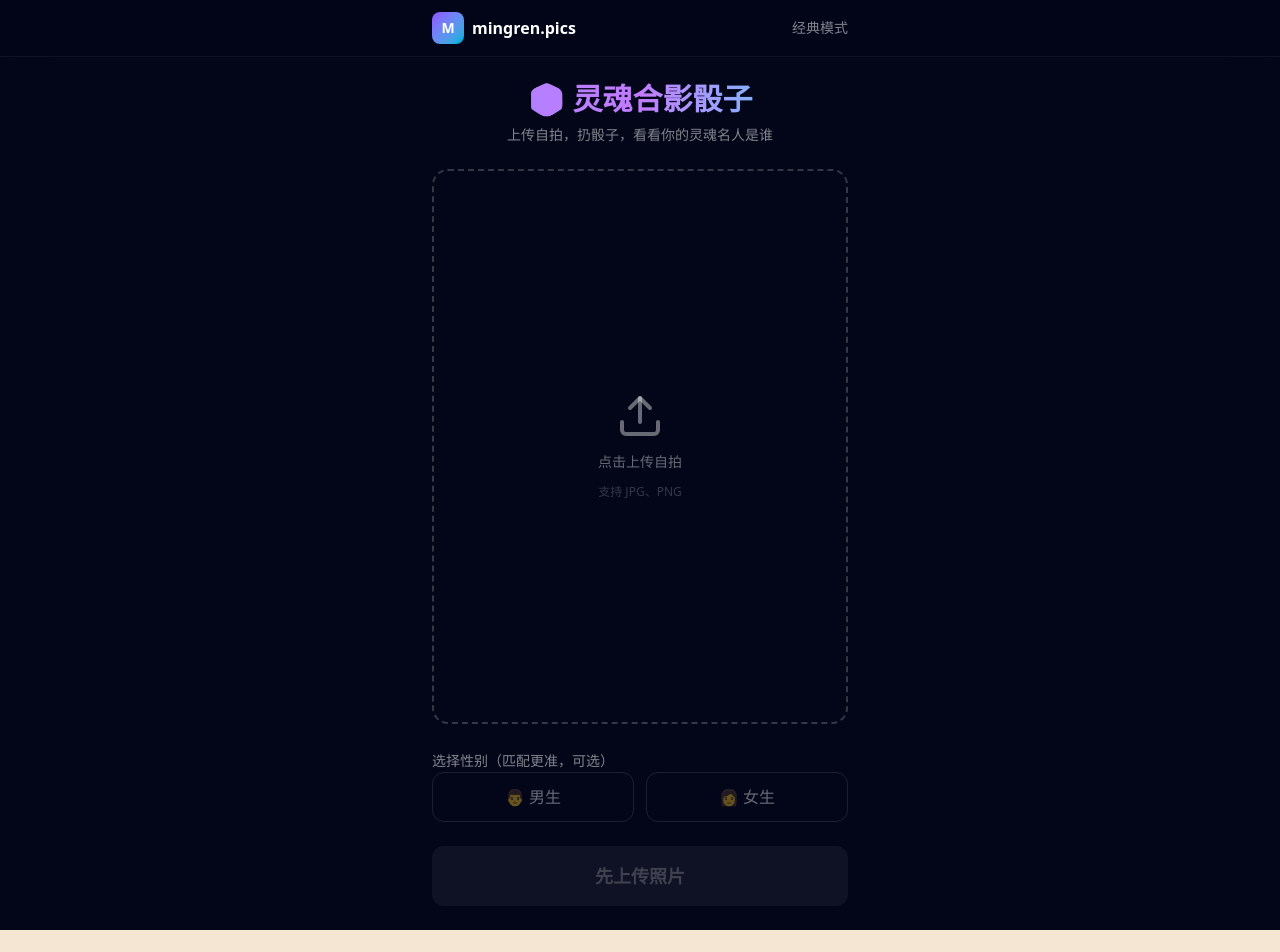
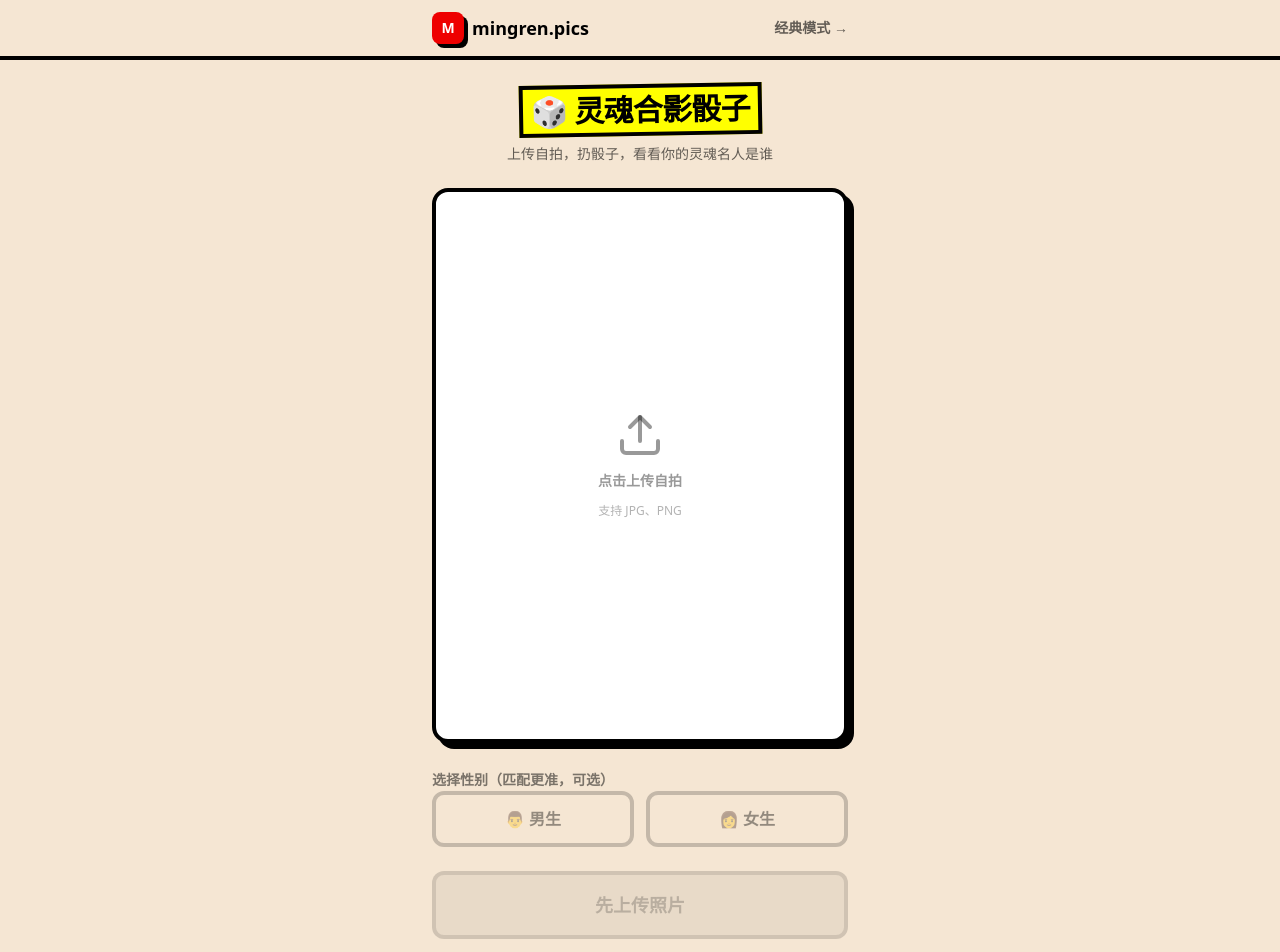
Before and after one commit to KevPH2026/mingren-pics, a Next.js app: page /soul in a window 1280 px wide. Shown: the top 952 px of the page. Before the commit the page ends 930 px from the top, so only its background shows below. Built offline with nearby package versions, Linux system fonts and the light colour scheme.

Commit message:
style: 灵魂合影页面风格统一为Pop Art漫画风
- 背景色改为 #f5e6d3 暖米色
- 按钮使用漫画红/黄/青配色
- 黑色粗边框 + 硬阴影（comic-shadow）
- 分享卡片改为Pop Art风格
- 骰子改为彩色漫画配色

```diff
--- a/src/app/soul/page.tsx
+++ b/src/app/soul/page.tsx
@@ -223,7 +223,7 @@ function Dice3D({ isRolling, matchedCeleb }: { isRolling: boolean; matchedCeleb:
         {[0, 1, 2, 3, 4, 5].map((face) => (
           <div
             key={face}
-            className="absolute w-32 h-32 rounded-2xl flex items-center justify-center text-4xl"
+            className="absolute w-32 h-32 rounded-2xl flex items-center justify-center text-4xl border-4 border-black"
             style={{
               backfaceVisibility: "hidden",
               transform: [
@@ -234,8 +234,8 @@ function Dice3D({ isRolling, matchedCeleb }: { isRolling: boolean; matchedCeleb:
                 "rotateX(90deg) translateZ(64px)",
                 "rotateX(-90deg) translateZ(64px)",
               ][face],
-              background: "linear-gradient(135deg, #667eea 0%, #764ba2 100%)",
-              boxShadow: "inset 0 0 20px rgba(255,255,255,0.2)",
+              background: ["#e00", "#ff0", "#0cf", "#0f0", "#f5e6d3", "#fff"][face],
+              boxShadow: "6px 6px 0 #000",
             }}
           >
             {isRolling ? (
@@ -243,7 +243,7 @@ function Dice3D({ isRolling, matchedCeleb }: { isRolling: boolean; matchedCeleb:
             ) : matchedCeleb ? (
               <span className="text-5xl">{matchedCeleb.avatarUrl}</span>
             ) : (
-              <Dice5 className="w-12 h-12 text-white" />
+              <Dice5 className="w-12 h-12 text-black" />
             )}
           </div>
         ))}
@@ -269,47 +269,44 @@ function ShareCard({
   return (
     <div
       id="share-card"
-      className="relative w-[375px] bg-gradient-to-b from-slate-900 via-purple-900 to-slate-900 rounded-3xl overflow-hidden"
+      className="relative w-[375px] bg-[#f5e6d3] rounded-3xl overflow-hidden border-4 border-black comic-shadow"
       style={{ aspectRatio: "9/16" }}
     >
-      {/* 背景装饰 */}
-      <div className="absolute inset-0 opacity-20">
-        <div className="absolute top-20 left-10 w-32 h-32 bg-purple-500 rounded-full blur-3xl" />
-        <div className="absolute bottom-40 right-10 w-40 h-40 bg-cyan-500 rounded-full blur-3xl" />
-      </div>
+      {/* 背景装饰 - 半调网点 */}
+      <div className="absolute inset-0 halftone opacity-10" />
 
       {/* 顶部品牌 */}
       <div className="relative pt-6 px-5 flex items-center gap-2">
-        <div className="w-8 h-8 rounded-lg bg-gradient-to-br from-violet-500 to-cyan-500 flex items-center justify-center text-white font-bold text-sm">
+        <div className="w-8 h-8 rounded-lg bg-[#e00] flex items-center justify-center text-white font-bold text-sm comic-shadow-sm">
           M
         </div>
-        <span className="text-white/80 text-sm font-medium">mingren.pics</span>
-        <span className="ml-auto text-white/40 text-xs">灵魂合影</span>
+        <span className="text-black/80 text-sm font-black">mingren.pics</span>
+        <span className="ml-auto text-black/40 text-xs font-bold">灵魂合影</span>
       </div>
 
       {/* 主图区域 */}
-      <div className="relative mt-4 mx-4 rounded-2xl overflow-hidden bg-slate-800/50" style={{ aspectRatio: "1/1" }}>
+      <div className="relative mt-4 mx-4 rounded-2xl overflow-hidden bg-white border-4 border-black comic-shadow-sm" style={{ aspectRatio: "1/1" }}>
         {generatedImage ? (
           <Image src={generatedImage} alt="灵魂合影" fill className="object-cover" />
         ) : (
-          <div className="w-full h-full flex items-center justify-center">
+          <div className="w-full h-full flex items-center justify-center bg-white">
             <div className="text-center">
               <div className="text-6xl mb-2">{celeb.avatarUrl}</div>
-              <div className="text-white/60 text-sm">{celeb.name}</div>
+              <div className="text-black/60 text-sm font-bold">{celeb.name}</div>
             </div>
           </div>
         )}
 
         {/* 用户小头像角标 */}
-        <div className="absolute bottom-3 right-3 w-14 h-14 rounded-full border-2 border-white/30 overflow-hidden shadow-lg">
+        <div className="absolute bottom-3 right-3 w-14 h-14 rounded-full border-4 border-black overflow-hidden shadow-lg bg-white">
           <Image src={userPhoto} alt="我" fill className="object-cover" />
         </div>
       </div>
 
       {/* 文案区域 */}
       <div className="relative mt-4 px-5">
-        <div className="bg-white/5 backdrop-blur-sm rounded-xl p-4 border border-white/10">
-          <p className="text-white text-base leading-relaxed font-medium">
+        <div className="bg-white rounded-xl p-4 border-4 border-black comic-shadow-sm">
+          <p className="text-black text-base leading-relaxed font-black">
             {caption}
           </p>
         </div>
@@ -319,23 +316,23 @@ function ShareCard({
       <div className="relative mt-3 px-5 flex items-center gap-3">
         <div className="text-3xl">{celeb.avatarUrl}</div>
         <div>
-          <div className="text-white font-semibold">{celeb.name}</div>
-          <div className="text-white/50 text-xs">{celeb.tags.join(" · ")}</div>
+          <div className="text-black font-black">{celeb.name}</div>
+          <div className="text-black/50 text-xs font-bold">{celeb.tags.join(" · ")}</div>
         </div>
       </div>
 
       {/* 底部 CTA */}
       <div className="absolute bottom-0 left-0 right-0 p-5">
-        <div className="bg-white/10 backdrop-blur-md rounded-xl p-4 border border-white/20">
+        <div className="bg-white rounded-xl p-4 border-4 border-black comic-shadow-sm">
           <div className="flex items-center gap-3">
             {/* 真实二维码 */}
             {qrDataUrl ? (
-              <div className="w-16 h-16 rounded-lg overflow-hidden shrink-0">
+              <div className="w-16 h-16 rounded-lg overflow-hidden shrink-0 border-2 border-black">
                 <Image src={qrDataUrl} alt="扫码访问" width={64} height={64} />
               </div>
             ) : (
-              <div className="w-16 h-16 bg-white rounded-lg flex items-center justify-center shrink-0">
-                <div className="text-slate-900 text-xs text-center leading-tight">
+              <div className="w-16 h-16 bg-[#ff0] rounded-lg flex items-center justify-center shrink-0 border-4 border-black comic-shadow-sm">
+                <div className="text-black text-xs text-center leading-tight font-bold">
                   扫码
                   <br />
                   测测你的
@@ -345,8 +342,8 @@ function ShareCard({
               </div>
             )}
             <div className="flex-1">
-              <div className="text-white font-semibold text-sm">测测你的灵魂名人是谁</div>
-              <div className="text-white/50 text-xs mt-0.5">上传自拍，扔骰子匹配</div>
+              <div className="text-black font-black text-sm">测测你的灵魂名人是谁</div>
+              <div className="text-black/50 text-xs mt-0.5 font-medium">上传自拍，扔骰子匹配</div>
             </div>
           </div>
         </div>
@@ -470,18 +467,18 @@ export default function SoulPage() {
   }, [caption]);
 
   return (
-    <div className="min-h-screen bg-slate-950 text-white">
+    <div className="min-h-screen bg-[#f5e6d3] text-black">
       {/* 顶部导航 */}
-      <header className="sticky top-0 z-50 bg-slate-950/80 backdrop-blur-xl border-b border-white/5">
+      <header className="sticky top-0 z-50 bg-[#f5e6d3]/90 backdrop-blur-xl border-b-4 border-black">
         <div className="max-w-md mx-auto px-4 h-14 flex items-center justify-between">
           <div className="flex items-center gap-2">
-            <div className="w-8 h-8 rounded-lg bg-gradient-to-br from-violet-500 to-cyan-500 flex items-center justify-center text-white font-bold text-sm">
+            <div className="w-8 h-8 rounded-lg bg-[#e00] flex items-center justify-center text-white font-bold text-sm comic-shadow-sm">
               M
             </div>
-            <span className="font-semibold">mingren.pics</span>
+            <span className="font-bold text-lg">mingren.pics</span>
           </div>
-          <a href="/" className="text-sm text-white/50 hover:text-white transition-colors">
-            经典模式
+          <a href="/" className="text-sm font-bold text-black/60 hover:text-black transition-colors">
+            经典模式 →
           </a>
         </div>
       </header>
@@ -499,15 +496,15 @@ export default function SoulPage() {
             >
               {/* 标题 */}
               <div className="text-center space-y-2">
-                <h1 className="text-3xl font-bold bg-gradient-to-r from-violet-400 via-purple-400 to-cyan-400 bg-clip-text text-transparent">
-                  🎲 灵魂合影骰子
+                <h1 className="text-3xl font-black tracking-tight">
+                  <span className="bg-[#ff0] px-2 py-1 comic-border inline-block transform -rotate-1">🎲 灵魂合影骰子</span>
                 </h1>
-                <p className="text-white/50 text-sm">上传自拍，扔骰子，看看你的灵魂名人是谁</p>
+                <p className="text-black/60 text-sm font-medium">上传自拍，扔骰子，看看你的灵魂名人是谁</p>
               </div>
 
               {/* 上传区域 */}
               <div
-                className="relative rounded-2xl border-2 border-dashed border-white/20 hover:border-violet-500/50 transition-colors overflow-hidden"
+                className="relative rounded-2xl border-4 border-black bg-white comic-shadow overflow-hidden"
                 style={{ aspectRatio: "3/4" }}
               >
                 {userPhoto ? (
@@ -515,7 +512,7 @@ export default function SoulPage() {
                     <Image src={userPhoto} alt="预览" fill className="object-cover" />
                     <button
                       onClick={() => setUserPhoto(null)}
-                      className="absolute top-3 right-3 w-8 h-8 rounded-full bg-black/50 flex items-center justify-center text-white hover:bg-black/70 transition-colors"
+                      className="absolute top-3 right-3 w-8 h-8 rounded-full bg-[#e00] flex items-center justify-center text-white comic-shadow-sm hover:scale-110 transition-transform"
                     >
                       <X className="w-4 h-4" />
                     </button>
@@ -523,11 +520,11 @@ export default function SoulPage() {
                 ) : (
                   <button
                     onClick={() => fileInputRef.current?.click()}
-                    className="w-full h-full flex flex-col items-center justify-center gap-3 text-white/40 hover:text-white/60 transition-colors"
+                    className="w-full h-full flex flex-col items-center justify-center gap-3 text-black/40 hover:text-black/60 transition-colors"
                   >
                     <Upload className="w-12 h-12" />
-                    <span className="text-sm">点击上传自拍</span>
-                    <span className="text-xs text-white/20">支持 JPG、PNG</span>
+                    <span className="text-sm font-bold">点击上传自拍</span>
+                    <span className="text-xs text-black/30">支持 JPG、PNG</span>
                   </button>
                 )}
                 <input
@@ -541,24 +538,24 @@ export default function SoulPage() {
 
               {/* 性别选择 */}
               <div className="space-y-2">
-                <label className="text-sm text-white/50">选择性别（匹配更准，可选）</label>
+                <label className="text-sm font-bold text-black/50">选择性别（匹配更准，可选）</label>
                 <div className="flex gap-3">
                   <button
                     onClick={() => setGender("male")}
-                    className={`flex-1 py-3 rounded-xl border transition-all ${
+                    className={`flex-1 py-3 rounded-xl border-4 transition-all font-bold ${
                       gender === "male"
-                        ? "border-violet-500 bg-violet-500/20 text-violet-300"
-                        : "border-white/10 text-white/40 hover:border-white/20"
+                        ? "border-black bg-[#0cf] text-black comic-shadow"
+                        : "border-black/20 text-black/40 hover:border-black/40"
                     }`}
                   >
                     👨 男生
                   </button>
                   <button
                     onClick={() => setGender("female")}
-                    className={`flex-1 py-3 rounded-xl border transition-all ${
+                    className={`flex-1 py-3 rounded-xl border-4 transition-all font-bold ${
                       gender === "female"
-                        ? "border-pink-500 bg-pink-500/20 text-pink-300"
-                        : "border-white/10 text-white/40 hover:border-white/20"
+                        ? "border-black bg-[#ff0] text-black comic-shadow"
+                        : "border-black/20 text-black/40 hover:border-black/40"
                     }`}
                   >
                     👩 女生
@@ -570,10 +567,10 @@ export default function SoulPage() {
               <button
                 onClick={handleRoll}
                 disabled={!userPhoto}
-                className={`w-full py-4 rounded-xl font-bold text-lg transition-all ${
+                className={`w-full py-4 rounded-xl font-black text-lg transition-all border-4 ${
                   userPhoto
-                    ? "bg-gradient-to-r from-violet-600 to-purple-600 hover:from-violet-500 hover:to-purple-500 text-white shadow-lg shadow-violet-500/25"
-                    : "bg-white/5 text-white/20 cursor-not-allowed"
+                    ? "bg-[#e00] text-white border-black comic-shadow hover:translate-y-[-2px]"
+                    : "bg-black/5 text-black/20 border-black/10 cursor-not-allowed"
                 }`}
               >
                 {userPhoto ? "🎲 扔骰子！" : "先上传照片"}
@@ -592,7 +589,7 @@ export default function SoulPage() {
             >
               <Dice3D isRolling={true} matchedCeleb={null} />
               <motion.p
-                className="mt-8 text-white/60 text-lg"
+                className="mt-8 text-black/60 text-lg font-bold"
                 animate={{ opacity: [0.5, 1, 0.5] }}
                 transition={{ duration: 1.5, repeat: Infinity }}
               >
@@ -611,11 +608,11 @@ export default function SoulPage() {
             >
               {/* 匹配结果 */}
               <div className="text-center space-y-2">
-                <div className="inline-flex items-center gap-2 px-4 py-2 rounded-full bg-violet-500/20 border border-violet-500/30">
-                  <span className="text-violet-300 text-sm">✨ 灵魂匹配成功</span>
+                <div className="inline-flex items-center gap-2 px-4 py-2 rounded-full bg-[#0cf] border-4 border-black comic-shadow">
+                  <span className="text-black text-sm font-black">✨ 灵魂匹配成功</span>
                 </div>
-                <h2 className="text-2xl font-bold">
-                  你的灵魂名人是 <span className="text-violet-400">{matchedCeleb.name}</span>
+                <h2 className="text-2xl font-black">
+                  你的灵魂名人是 <span className="bg-[#ff0] px-2 py-1 comic-border inline-block">{matchedCeleb.name}</span>
                 </h2>
               </div>
 
@@ -632,9 +629,9 @@ export default function SoulPage() {
 
               {/* 生成状态 */}
               {isGenerating && (
-                <div className="text-center text-white/50 text-sm">
+                <div className="text-center text-black/50 text-sm font-medium">
                   <motion.div
-                    className="inline-block w-5 h-5 border-2 border-violet-500 border-t-transparent rounded-full"
+                    className="inline-block w-5 h-5 border-4 border-[#e00] border-t-transparent rounded-full"
                     animate={{ rotate: 360 }}
                     transition={{ duration: 1, repeat: Infinity, ease: "linear" }}
                   />
@@ -646,14 +643,14 @@ export default function SoulPage() {
               <div className="grid grid-cols-2 gap-3">
                 <button
                   onClick={handleDownload}
-                  className="py-3 rounded-xl bg-white/10 hover:bg-white/15 text-white font-medium flex items-center justify-center gap-2 transition-colors"
+                  className="py-3 rounded-xl bg-white border-4 border-black comic-shadow font-bold text-black flex items-center justify-center gap-2 hover:bg-[#f5e6d3] transition-colors"
                 >
                   <Download className="w-4 h-4" />
                   保存图片
                 </button>
                 <button
                   onClick={handleShare}
-                  className="py-3 rounded-xl bg-gradient-to-r from-violet-600 to-purple-600 text-white font-medium flex items-center justify-center gap-2 transition-colors"
+                  className="py-3 rounded-xl bg-[#e00] border-4 border-black comic-shadow font-bold text-white flex items-center justify-center gap-2 hover:bg-[#c00] transition-colors"
                 >
                   <Share2 className="w-4 h-4" />
                   分享
@@ -666,7 +663,7 @@ export default function SoulPage() {
                   setUserPhoto(null);
                   setGeneratedImage(null);
                 }}
-                className="w-full py-3 rounded-xl border border-white/10 text-white/50 hover:text-white hover:border-white/20 flex items-center justify-center gap-2 transition-colors"
+                className="w-full py-3 rounded-xl border-4 border-black/20 text-black/50 font-bold hover:border-black/40 hover:text-black flex items-center justify-center gap-2 transition-colors"
               >
                 <RotateCcw className="w-4 h-4" />
                 再玩一次
```
